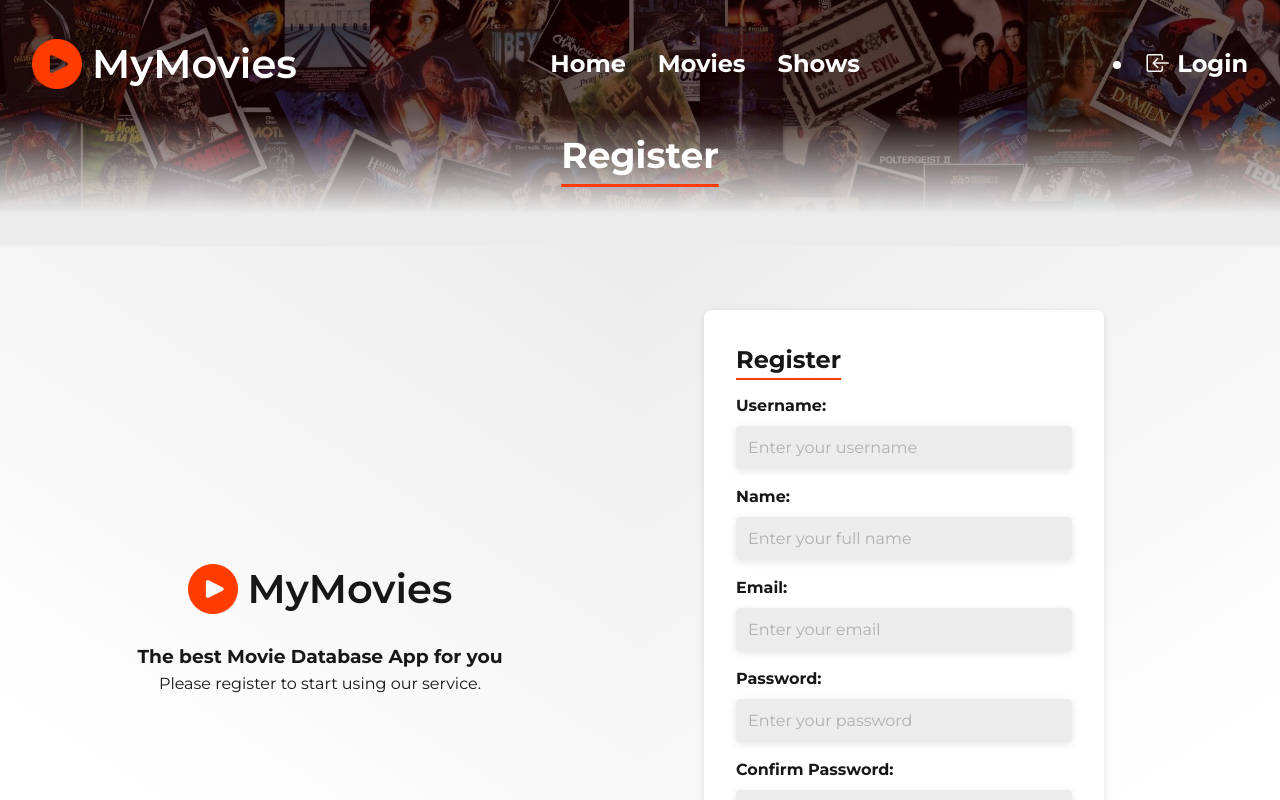
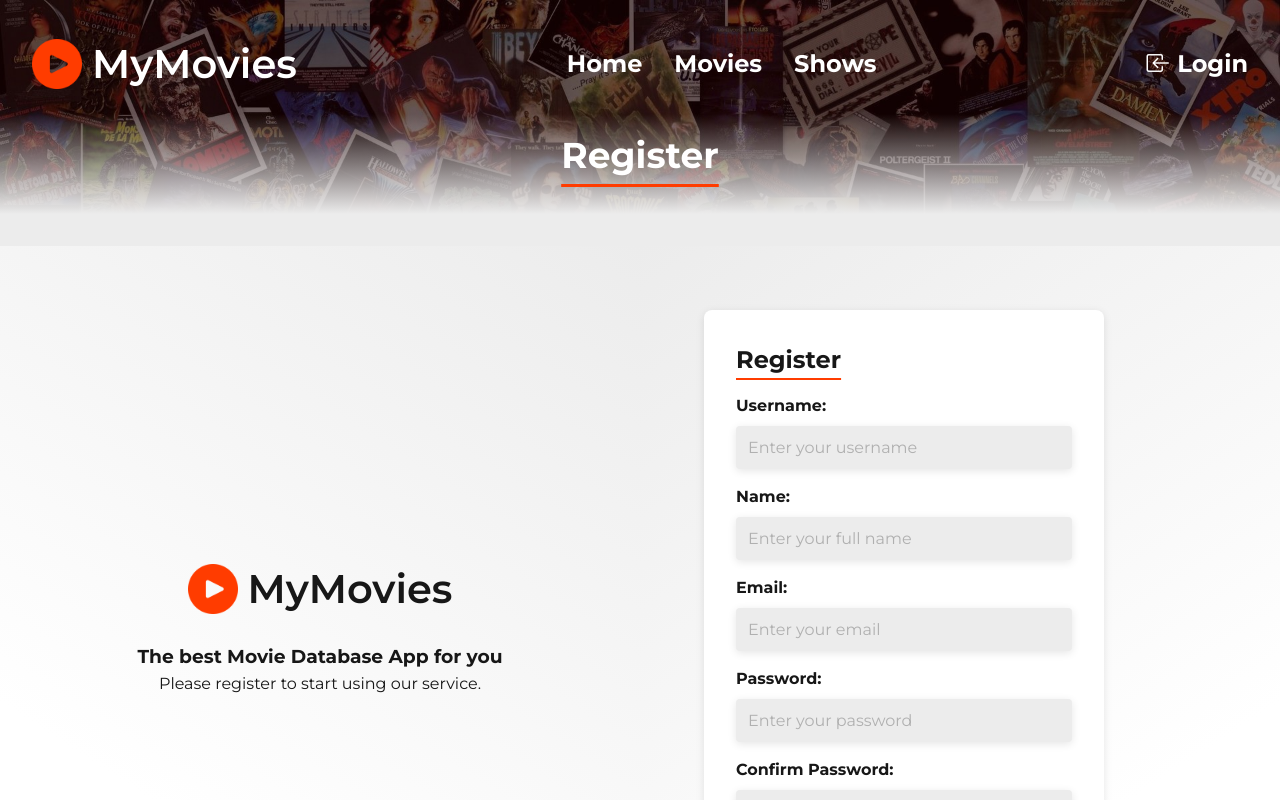
Before and after one commit to Gerandi/MyMovies-MERN-App, a React (Create React App) app in the folder client/: page /register in a window 1280 px wide. Shown: the top 800 px of the page. Built offline with nearby package versions, Linux system fonts and the light colour scheme; no server answers.

Commit message:
removed style from <li>

```diff
--- a/client/src/components/header/Header.js
+++ b/client/src/components/header/Header.js
@@ -75,7 +75,7 @@ const Header = () => {
         </ul>
         <div className='header__nav'>
           {token == null ? (
-            <li className='signout' onClick={loginHandler}>
+            <li className='login' onClick={loginHandler}>
               <i class="bi bi-box-arrow-in-left"></i> Login
             </li>
           ) : (
--- a/client/src/components/header/header.scss
+++ b/client/src/components/header/header.scss
@@ -96,12 +96,8 @@
     }
   }
 }
-.signout {
-  cursor: pointer;
-}
-
-.signout:hover {
-  color: red;
+.login {
+  list-style-type: none;
 }
 
 .dropdown {
```
